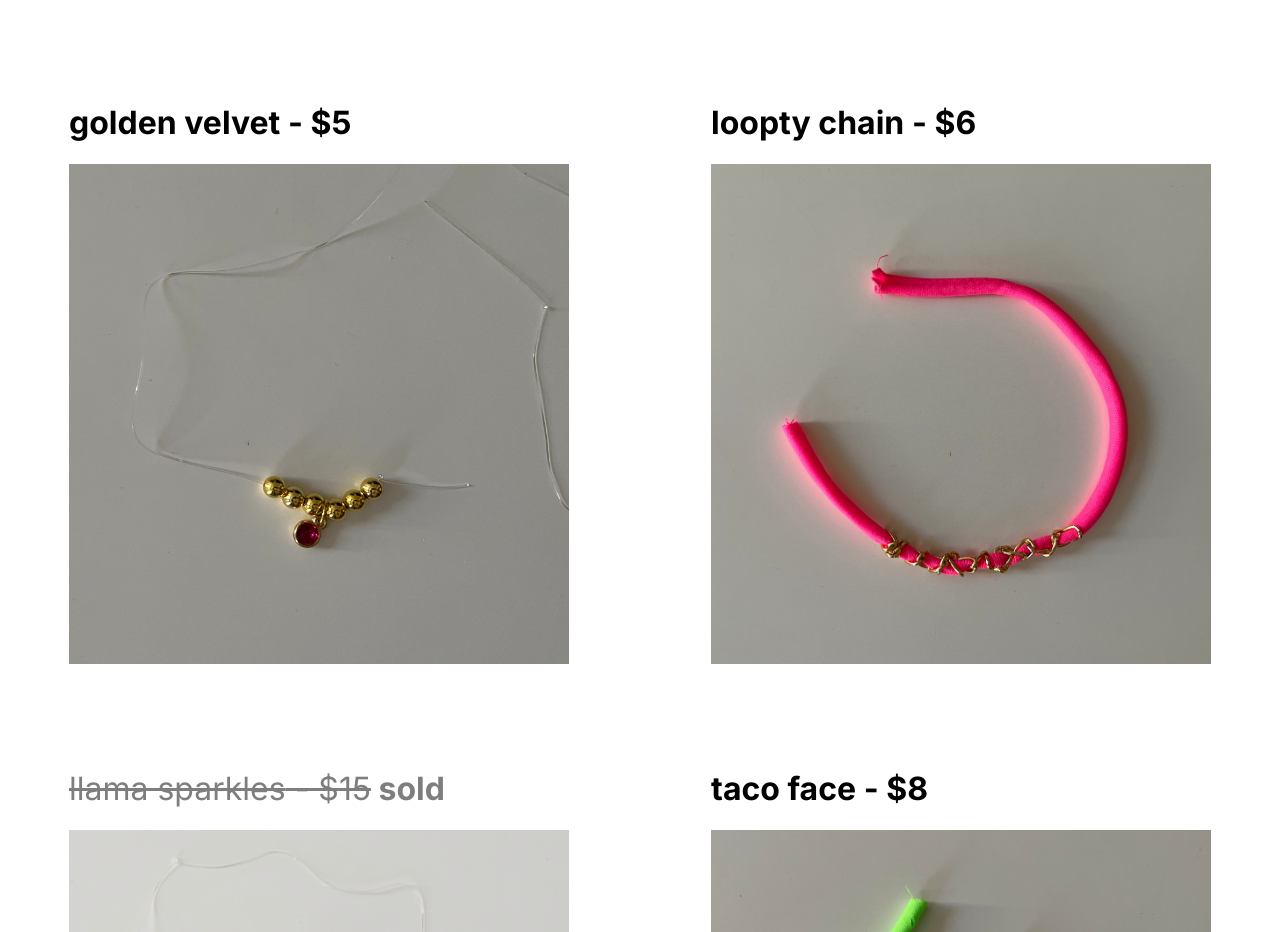
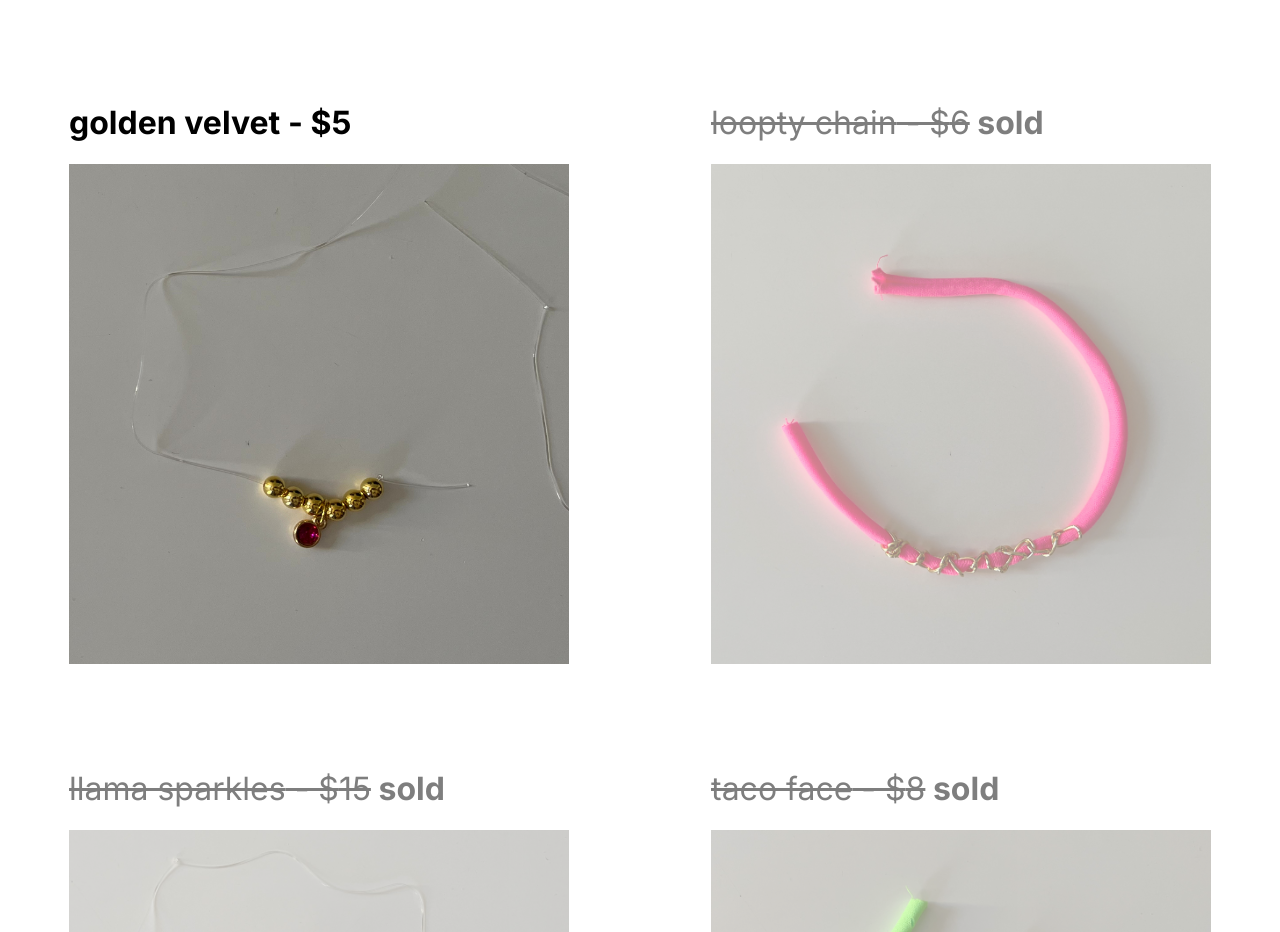
Before and after one commit to lyoshenka/zoyastore, a Next.js app: page / in a window 1280 px wide. Shown: the part 2840-3772 px from the top of the page. Built offline with nearby package versions, Linux system fonts and the light colour scheme.

Commit message:
sold more

```diff
--- a/app/page.tsx
+++ b/app/page.tsx
@@ -34,9 +34,9 @@ const items: Jewelery[] = [
   { img: img7, name: "loop-de-loop", price: 1 },
   { img: img8, name: "ring", price: 2, sold: true },
   { img: img9, name: "golden velvet", price: 5 },
-  { img: img10, name: "loopty chain", price: 6 },
+  { img: img10, name: "loopty chain", price: 6, sold: true },
   { img: img11, name: "llama sparkles", price: 15, sold: true },
-  { img: img12, name: "taco face", price: 8 },
+  { img: img12, name: "taco face", price: 8, sold: true },
   { img: img13, name: "golden sparkle", price: 5 },
   { img: img14, name: "pom pom keychain", price: 4 },
   { img: img15, name: "pattern bead brush", price: 10 },
```
